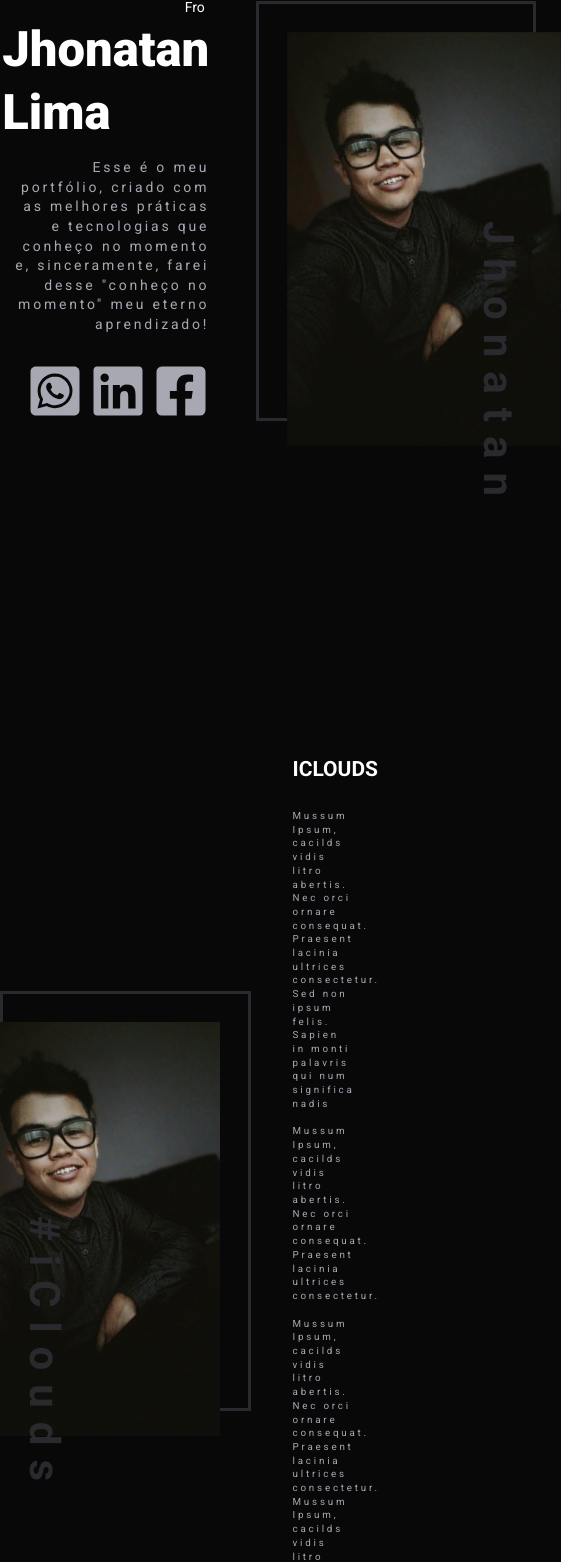
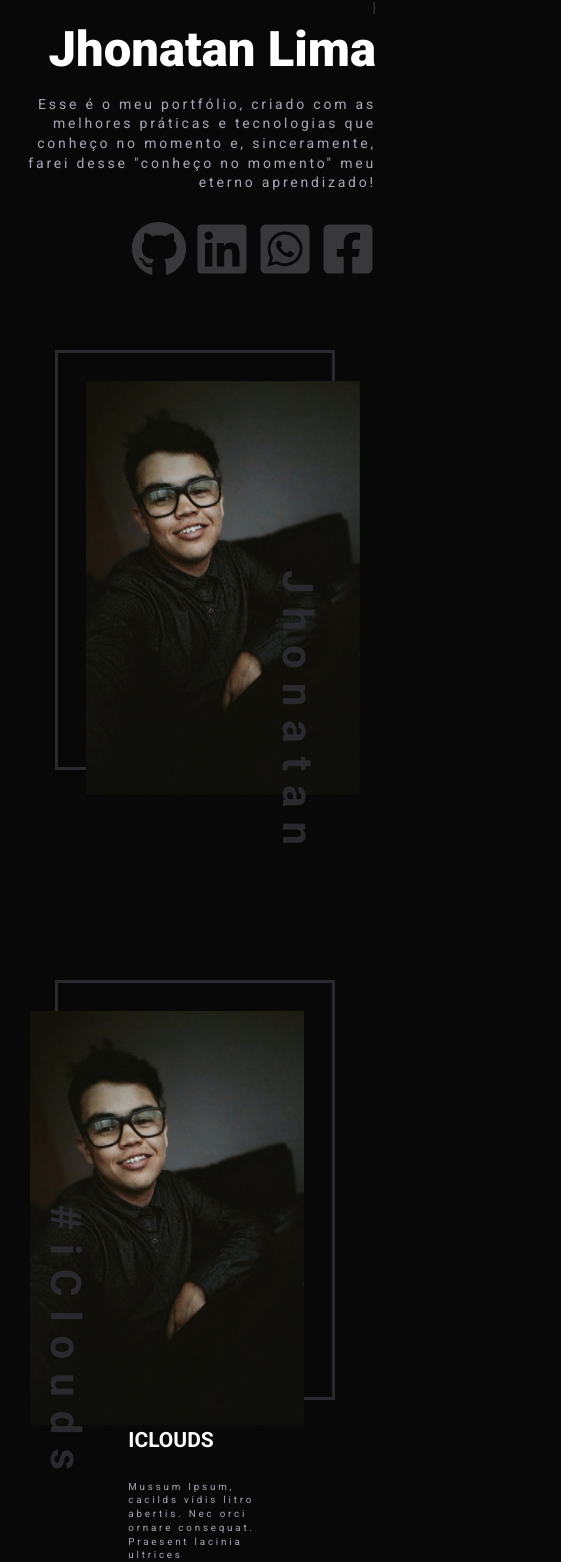
Before and after one commit to ojhones/justMe, a Next.js app: page / in a window 390 px wide. Shown: the part 141-1703 px from the top of the page, 561 px wide, since content can reach past the window. Built offline with nearby package versions, Linux system fonts and the light colour scheme.

Commit message:
Initialize responsive layout

```diff
--- a/src/components/Trail/index.tsx
+++ b/src/components/Trail/index.tsx
@@ -3,6 +3,38 @@ import * as S from './styles'
 export function Trail() {
   return (
     <S.Container>
+      <main>
+        <div className="animate__animated  animate__fadeIn">
+          <img
+            src="/images/jhonatanLima.jpg" alt="Jhonatan Lima!"
+            className="animate__animated  animate__fadeInLeft animate__delay-1s"
+          />
+
+          <h3>#iClouds</h3>
+        </div>
+
+        <aside>
+          <h2>iCLouds</h2>
+          <p>
+            Mussum Ipsum, cacilds vidis litro abertis.
+            Nec orci ornare consequat. Praesent lacinia ultrices consectetur.
+            Sed non ipsum felis. Sapien in monti palavris qui num significa nadis
+
+          </p>
+
+          <p>
+            Mussum Ipsum, cacilds vidis litro abertis.
+            Nec orci ornare consequat. Praesent lacinia ultrices consectetur.
+          </p>
+
+          <p>
+            Mussum Ipsum, cacilds vidis litro abertis.
+            Nec orci ornare consequat. Praesent lacinia ultrices consectetur.
+            Mussum Ipsum, cacilds vidis litro abertis.
+            Nec orci ornare consequat. Praesent lacinia ultrices consectetur.
+          </p>
+        </aside>
+      </main>
 
       <main>
         <div className="animate__animated  animate__fadeIn">
@@ -36,41 +68,6 @@ export function Trail() {
           </p>
         </aside>
       </main>
-
-
-      <main>
-        <div className="animate__animated  animate__fadeIn">
-          <img
-            src="/images/jhonatanLima.jpg" alt="Jhonatan Lima!"
-            className="animate__animated  animate__fadeInLeft animate__delay-1s"
-          />
-
-          <h3>#Mercantil</h3>
-        </div>
-
-        <aside>
-          <h2>Banco Mercantil</h2>
-          <p>
-            Mussum Ipsum, cacilds vidis litro abertis.
-            Nec orci ornare consequat. Praesent lacinia ultrices consectetur.
-            Sed non ipsum felis. Sapien in monti palavris qui num significa nadis
-
-          </p>
-
-          <p>
-            Mussum Ipsum, cacilds vidis litro abertis.
-            Nec orci ornare consequat. Praesent lacinia ultrices consectetur.
-          </p>
-
-          <p>
-            Mussum Ipsum, cacilds vidis litro abertis.
-            Nec orci ornare consequat. Praesent lacinia ultrices consectetur.
-            Mussum Ipsum, cacilds vidis litro abertis.
-            Nec orci ornare consequat. Praesent lacinia ultrices consectetur.
-          </p>
-        </aside>
-      </main>
-
     </S.Container>
   )
 }
--- a/src/components/Trail/styles.ts
+++ b/src/components/Trail/styles.ts
@@ -11,29 +11,30 @@ export const Container = styled.div`
 
   main {
     width: 100%;
+    padding: 0 5%;
     min-height: 800px;
     max-width: 1100px;
 
     display: flex;
     align-items: center;
-    justify-content: flex-start;
+    justify-content: center;
+
+    @media (max-width: 791px) {
+      margin-top: 5rem;
+      flex-direction: column;
+    }
 
     div {
       position: relative;
 
-      width: 25rem;
-      height: 35rem;
+      width: 20rem;
+      height: 30rem;
 
       display: flex;
       align-items: center;
       justify-content: center;
 
       border: 3px solid var(--gray-800);
-
-      @media (max-width: 902px) {
-        width: 20rem;
-        height: 30rem;
-      }
 
       img {
         top: 2rem;
@@ -47,7 +48,7 @@ export const Container = styled.div`
       }
 
       h3 {
-        left: -40%;
+        left: -48%;
         bottom: 2rem;
         position: absolute;
 
@@ -59,7 +60,7 @@ export const Container = styled.div`
     }
 
     aside {
-      width: 25%;
+      width: 50%;
       margin-left: 3rem;
 
       h2 {
@@ -86,17 +87,24 @@ export const Container = styled.div`
     }
 
     + main {
-      margin-top: -10rem;
+      margin-top: -5rem;
 
       flex-direction: row-reverse;
 
+      @media (max-width: 791px) {
+        margin-top: 5rem;
+        flex-direction: column;
+      }
+
       div {
+        position: relative;
+
         img {
           left: 2rem;
         }
 
         h3 {
-          left: 50%;
+          left: 48%;
           bottom: 2rem;
           position: absolute;
         }
--- a/src/pages/index.tsx
+++ b/src/pages/index.tsx
@@ -1,5 +1,5 @@
 import Typewriter from 'typewriter-effect'
-import { FaWhatsappSquare, FaLinkedin, FaFacebookSquare } from 'react-icons/fa'
+import { FaWhatsappSquare, FaLinkedin, FaFacebookSquare, FaGithub } from 'react-icons/fa'
 
 import {
   Trail
@@ -27,20 +27,23 @@ export default function Home() {
           />
 
           <h1 className="animate__animated  animate__fadeIn">Jhonatan Lima</h1>
-          <p className="animate__animated  animate__fadeIn animate__delay-2s">
+          <p className="animate__animated  animate__fadeIn">
             Esse é o meu portfólio, criado com as melhores práticas e tecnologias
             que conheço no momento e, sinceramente, farei desse "conheço no momento"
             meu eterno aprendizado!
           </p>
 
           <section>
-            <a href="#" className="animate__animated  animate__bounceIn animate__delay-3s">
+            <a href="#" className="animate__animated  animate__fadeIn animate__delay-2s">
+              <FaGithub />
+            </a>
+            <a href="https://wa.me/5515996759630" className="animate__animated  animate__fadeIn animate__delay-3s">
+              <FaLinkedin />
+            </a>
+            <a href="#" className="animate__animated  animate__fadeIn animate__delay-4s">
               <FaWhatsappSquare />
             </a>
-            <a href="#" className="animate__animated  animate__bounceIn animate__delay-4s">
-              <FaLinkedin />
-            </a>
-            <a href="#" className="animate__animated  animate__bounceIn animate__delay-5s">
+            <a href="#" className="animate__animated  animate__fadeIn animate__delay-5s">
               <FaFacebookSquare />
             </a>
           </section>
--- a/src/styles/pages/index.ts
+++ b/src/styles/pages/index.ts
@@ -15,9 +15,13 @@ export const Wrapper = styled.div`
   max-width: 1100px;
   min-height: 800px;
 
-  gap: 0.5rem;
-  display: grid;
-  grid-template-columns: repeat(2, 1fr);
+  display: flex;
+  align-items: center;
+  justify-content: center;
+
+  @media (max-width: 780px) {
+    flex-direction: column;
+  }
 
   aside {
     width: 100%;
@@ -29,8 +33,7 @@ export const Wrapper = styled.div`
     justify-content: center;
 
     @media (max-width: 902px) {
-      width: 95%;
-      height: calc(75vh - 5rem);
+      margin-top: 5rem;
     }
 
     h1 {
@@ -71,12 +74,13 @@ export const Wrapper = styled.div`
           height: 4rem;
           margin-top: 2rem;
 
+          opacity: 0.3;
           transition: 0.2s;
           color: var(--gray-300);
 
           &:hover {
             cursor: pointer;
-            filter: brightness(0.8);
+            filter: brightness(1.8);
           }
         }
         + a {
@@ -100,6 +104,7 @@ export const Wrapper = styled.div`
         @media (max-width: 902px) {
           width: 20rem;
           height: 30rem;
+          margin-bottom: 10rem;
         }
 
         img {
```
